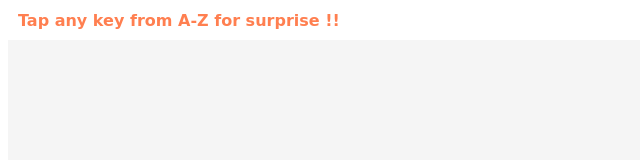
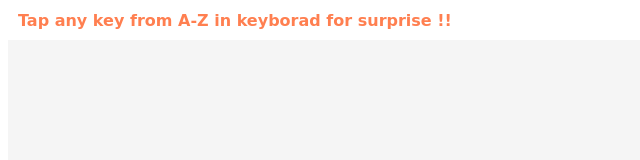
Before and after one commit to dotslash-web/Patatap, a plain HTML site: page index.html in a window 1280 px wide. Shown: the whole page, without its empty margins (0-640 px from the left). Drawn offline with Linux system fonts and the light colour scheme; no server answers; a web font is replaced by a local one.

Commit message:
Update index.html

```diff
--- a/index.html
+++ b/index.html
@@ -204,7 +204,7 @@
     </head>
 
     <body>
-      <h1>Tap any key from A-Z for surprise !!</h1>
+      <h1>Tap any key from A-Z in keyborad for surprise !!</h1>
       <canvas id="myCanvas" resize></canvas>
     </body>
 </html>
```
